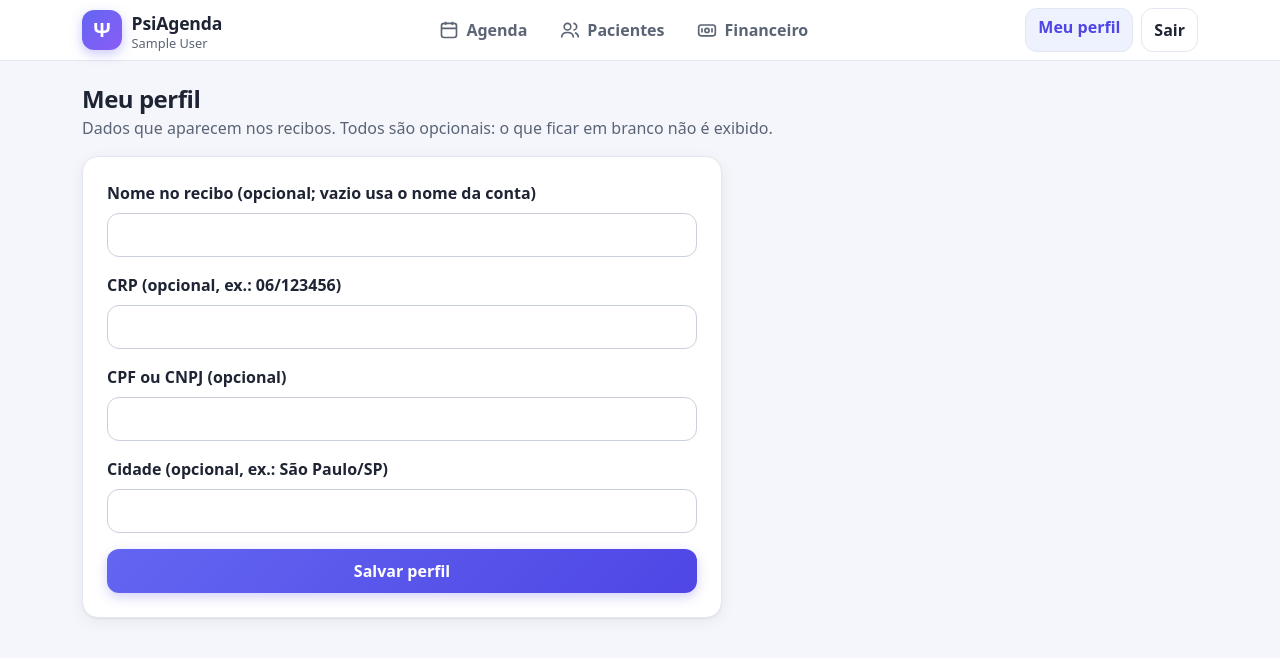
After one commit to MateusDePaulaJr/Agenda_psi, a Django app: page /perfil/ in a window 1280 px wide. The commit adds this page. Shown: the top 658 px of the page. Run offline with Django 5.2, Linux system fonts and the light colour scheme; the visitor is signed in with stand-in values (Sample User, id 1); data that the repository does not hold is empty; some libraries are stand-ins or nearby versions.

Commit message:
feat(financeiro): recibo imprimível, perfil profissional e exportação CSV
- Detalhe da sessão paga ganha o botão "Recibo": página pronta para
  imprimir com nome da psicóloga, paciente, data/horário e duração, valor
  no formato brasileiro (R$ 1.234,56), data e forma de pagamento, número
  (ano + id do pagamento), cidade/data e linha de assinatura. "Imprimir /
  Salvar PDF" usa window.print(), sem dependência de PDF no servidor.
- O recibo só mostra o necessário: nada de prontuário, observações ou
  telefone. Só a dona vê (404 para outra usuária); pagamento ainda não
  pago volta para a sessão com aviso.
- Novo modelo PerfilProfissional (nome no recibo, CRP, CPF/CNPJ e cidade,
  todos opcionais), editável em "Meu perfil" no topo; campo vazio não
  aparece no recibo. Migração 0007.
- Financeiro: "Exportar CSV" baixa financeiro-AAAA-MM.csv do mês escolhido
  (separador ';', vírgula decimal, UTF-8 com BOM para o Excel em
  português), com as mesmas sessões do resumo e só da usuária logada;
  nomes iniciados por =, +, - ou @ são protegidos contra fórmulas.
- "Imprimir" no resumo do mês e folha de estilo de impressão que esconde
  menu, botões e avisos.
- Filtro moeda para valores em R$ e validação do parâmetro ?mes (mês
  inválido volta para o mês atual).

```diff
--- a/web/core/admin.py
+++ b/web/core/admin.py
@@ -1,11 +1,11 @@
 from django.contrib import admin
 
 from .forms import AdminLoginForm
-from .models import Paciente, Pagamento, Prontuario, Sessao, TentativaLogin
+from .models import Paciente, Pagamento, PerfilProfissional, Prontuario, Sessao, TentativaLogin
 
 # O login do /admin/ também passa pelo bloqueio após 5 falhas (RNF01).
 admin.site.login_form = AdminLoginForm
-admin.site.register([Paciente, Sessao, Pagamento])
+admin.site.register([Paciente, Sessao, Pagamento, PerfilProfissional])
 
 
 @admin.register(Prontuario)
--- a/web/core/forms.py
+++ b/web/core/forms.py
@@ -6,7 +6,7 @@ from django.contrib.admin.forms import AdminAuthenticationForm
 from django.contrib.auth.forms import AuthenticationForm
 from django.utils import timezone
 
-from .models import Paciente, Pagamento, Prontuario
+from .models import Paciente, Pagamento, PerfilProfissional, Prontuario
 from .services import (
     MAX_SESSOES_SERIE,
     MIN_SESSOES_SERIE,
@@ -154,3 +154,20 @@ class ProntuarioForm(forms.ModelForm):
         fields = ["evolucao"]
         labels = {"evolucao": "Evolução da sessão (obrigatório)"}
         widgets = {"evolucao": forms.Textarea(attrs={"class": "form-control", "rows": 8})}
+
+
+class PerfilProfissionalForm(forms.ModelForm):
+    class Meta:
+        model = PerfilProfissional
+        fields = ["nome_exibicao", "crp", "documento", "cidade"]
+        labels = {
+            "nome_exibicao": "Nome no recibo (opcional; vazio usa o nome da conta)",
+            "crp": "CRP (opcional, ex.: 06/123456)",
+            "documento": "CPF ou CNPJ (opcional)",
+            "cidade": "Cidade (opcional, ex.: São Paulo/SP)",
+        }
+
+    def __init__(self, *args, **kwargs):
+        super().__init__(*args, **kwargs)
+        for campo in self.fields.values():
+            campo.widget.attrs["class"] = "form-control"
--- a/web/core/static/core/psiagenda.css
+++ b/web/core/static/core/psiagenda.css
@@ -115,3 +115,34 @@ a { color: var(--pa-primary); }
 .pa-login-bg { min-height: 100vh; display: grid; place-items: center; padding: 1.5rem;
   background: radial-gradient(1200px 600px at 10% -10%, #c7d2fe 0%, transparent 60%), radial-gradient(900px 500px at 110% 110%, #ddd6fe 0%, transparent 60%), var(--pa-bg); }
 .pa-login-card { width: 100%; max-width: 420px; }
+
+/* Recibo */
+.pa-recibo { max-width: 760px; margin: 0 auto; }
+.pa-recibo .pa-card-body { padding: 2rem; }
+.pa-recibo p { margin: 0; }
+.pa-recibo-topo { display: flex; justify-content: space-between; gap: 1rem; flex-wrap: wrap; padding-bottom: 1rem; border-bottom: 2px solid var(--pa-border); margin-bottom: 1.5rem; }
+.pa-recibo-nome { font-weight: 700; font-size: 1.15rem; }
+.pa-recibo-valor { font-size: 1.4rem; font-weight: 700; color: var(--pa-success); }
+.pa-recibo-texto { font-size: 1.05rem; line-height: 1.7; margin-bottom: 1rem !important; }
+.pa-recibo-dados { display: grid; grid-template-columns: max-content 1fr; gap: .25rem 1rem; margin-bottom: 1.5rem; }
+.pa-recibo-dados dt { font-weight: 600; }
+.pa-recibo-dados dd { margin: 0; }
+.pa-recibo-local { text-align: right; margin-bottom: 3.5rem !important; }
+.pa-recibo-assinatura { width: min(320px, 100%); margin: 0 auto; border-top: 1px solid var(--pa-text); padding-top: .4rem; text-align: center; }
+.pa-recibo-assinatura span, .pa-recibo-assinatura small { display: block; }
+.pa-btn-ghost.ativo { background: var(--pa-primary-soft); color: var(--pa-primary); }
+.pa-so-impressao { display: none; }
+
+/* Impressão (recibo e resumo do mês): só o conteúdo, sem menu nem botões */
+@media print {
+  @page { margin: 1.5cm; }
+  body { background: #fff; color: #000; }
+  .pa-topbar, .pa-nav, .pa-no-print, .pa-fab, .alert, .btn { display: none !important; }
+  .pa-so-impressao { display: block; }
+  main.pa-main { padding: 0 !important; max-width: none; }
+  .pa-card { box-shadow: none; border-color: #999; break-inside: avoid; }
+  .pa-recibo { border: 1px solid #000; }
+  .pa-kpi { border: 1px solid #999; }
+  .pa-badge { padding: 0; background: none !important; color: #000 !important; }
+  a { color: #000; text-decoration: none; }
+}
--- a/web/core/templates/core/base.html
+++ b/web/core/templates/core/base.html
@@ -25,7 +25,10 @@
       <a href="{% url 'financeiro' %}" class="{% if atual == 'financeiro' or 'pagamento' in atual %}ativo{% endif %}" {% if atual == 'financeiro' %}aria-current="page"{% endif %}>
         <svg viewBox="0 0 24 24" fill="none" stroke="currentColor" stroke-width="2" aria-hidden="true"><rect x="2" y="6" width="20" height="13" rx="3"/><circle cx="12" cy="12.5" r="2.5"/><path d="M6 10v5M18 10v5"/></svg>Financeiro</a>
     </nav>
-    <form method="post" action="{% url 'logout' %}">{% csrf_token %}<button class="btn pa-btn-ghost">Sair</button></form>
+    <div class="d-flex gap-2 align-items-center">
+      <a class="btn pa-btn-ghost{% if atual == 'perfil' %} ativo{% endif %}" href="{% url 'perfil' %}" {% if atual == 'perfil' %}aria-current="page"{% endif %}>Meu perfil</a>
+      <form method="post" action="{% url 'logout' %}">{% csrf_token %}<button class="btn pa-btn-ghost">Sair</button></form>
+    </div>
   </div>
 </header>
 {% endwith %}
--- /dev/null
+++ b/web/core/templates/core/perfil.html
@@ -0,0 +1,13 @@
+{% extends "core/base.html" %}
+{% block title %}Meu perfil – PsiAgenda{% endblock %}
+{% block content %}
+<h1 class="pa-page-title">Meu perfil</h1>
+<p class="pa-subtitle">Dados que aparecem nos recibos. Todos são opcionais: o que ficar em branco não é exibido.</p>
+<div class="pa-card mt-3" style="max-width:640px"><div class="pa-card-body p-4">
+<form method="post" novalidate>
+  {% csrf_token %}
+  {% include "core/form_campos.html" %}
+  <button class="btn btn-primary w-100">Salvar perfil</button>
+</form>
+</div></div>
+{% endblock %}
--- a/web/core/templates/core/sessao_detalhe.html
+++ b/web/core/templates/core/sessao_detalhe.html
@@ -15,13 +15,14 @@
     {% if posicao_serie %}
     <dt class="col-5">Recorrência</dt><dd class="col-7"><span class="pa-badge pa-badge-serie">↻ Sessão {{ posicao_serie.0 }} de {{ posicao_serie.1 }} da série</span></dd>
     {% endif %}
-    <dt class="col-5">Valor</dt><dd class="col-7">R$ {{ sessao.pagamento.valor }}</dd>
+    <dt class="col-5">Valor</dt><dd class="col-7">{{ sessao.pagamento.valor|moeda }}</dd>
     <dt class="col-5">Pagamento</dt><dd class="col-7">
       {% if sessao.pagamento.status == 'pago' %}<span class="pa-badge pa-badge-pago">✔ Pago</span>{% else %}<span class="pa-badge pa-badge-receber">⏱ A receber</span>{% endif %}</dd>
   </dl>
 </div></div>
 <div class="d-flex gap-2 flex-wrap mt-3">
   {% if sessao.pagamento.status == 'a_receber' and sessao.status != 'cancelada' %}<a class="btn btn-success" href="{% url 'pagamento_registrar' sessao.pk %}">✔ Marcar como pago</a>{% endif %}
+  {% if sessao.pagamento.status == 'pago' %}<a class="btn btn-outline-primary" href="{% url 'recibo' sessao.pk %}">🧾 Recibo</a>{% endif %}
   {% if sessao.status != 'cancelada' %}<a class="btn btn-outline-primary" href="{% url 'prontuario_registrar' sessao.pk %}">📝 Prontuário</a>{% endif %}
   <a class="btn btn-primary" href="{% url 'sessao_nova' %}">Agendar outra</a>
   {% if sessao.status == 'agendada' %}
--- a/web/core/urls.py
+++ b/web/core/urls.py
@@ -14,9 +14,12 @@ urlpatterns = [
     path("sessoes/<int:pk>/cancelar/", views.sessao_cancelar, name="sessao_cancelar"),
     path("sessoes/<int:pk>/cancelar-serie/", views.sessao_cancelar_serie, name="sessao_cancelar_serie"),
     path("sessoes/<int:pk>/pagamento/", views.pagamento_registrar, name="pagamento_registrar"),
+    path("sessoes/<int:pk>/recibo/", views.recibo, name="recibo"),
     path("sessoes/<int:pk>/prontuario/", views.prontuario_registrar, name="prontuario_registrar"),
     path("pacientes/<int:pk>/historico/", views.paciente_historico, name="paciente_historico"),
     path("financeiro/", views.financeiro, name="financeiro"),
+    path("financeiro/exportar.csv", views.financeiro_csv, name="financeiro_csv"),
+    path("perfil/", views.perfil, name="perfil"),
     path("pacientes/", views.pacientes, name="pacientes"),
     path("pacientes/novo/", views.paciente_form, name="paciente_novo"),
     path("pacientes/<int:pk>/editar/", views.paciente_form, name="paciente_editar"),
--- a/web/core/views.py
+++ b/web/core/views.py
@@ -4,7 +4,7 @@ import time
 
 from django.contrib import messages
 from django.db import connection
-from django.http import JsonResponse
+from django.http import HttpResponse, JsonResponse
 from django.contrib.auth.decorators import login_required
 from django.shortcuts import get_object_or_404, redirect, render
 from django.urls import reverse
@@ -14,8 +14,8 @@ from decimal import Decimal
 
 from django.db.models import Sum
 
-from .forms import PacienteForm, PagamentoForm, ProntuarioForm, SessaoForm
-from .models import Paciente, Pagamento, Prontuario, Sessao
+from .forms import PacienteForm, PagamentoForm, PerfilProfissionalForm, ProntuarioForm, SessaoForm
+from .models import Paciente, Pagamento, PerfilProfissional, Prontuario, Sessao
 from .services import (
     REPETICOES,
     HorarioOcupado,
@@ -23,7 +23,9 @@ from .services import (
     agendar_serie,
     agendar_sessao,
     cancelar_serie_a_partir_de,
+    gerar_csv_financeiro,
     horarios_livres,
+    numero_recibo,
 )
 
 
@@ -167,17 +169,30 @@ def pagamento_registrar(request, pk):
     return render(request, "core/pagamento_form.html", {"form": form, "pagamento": pagamento})
 
 
+def _mes_selecionado(request):
+    """Lê ?mes=AAAA-M (ou AAAA-MM); valor ausente ou inválido vira o mês atual."""
+    hoje = timezone.localdate()
+    try:
+        ano, mes = map(int, request.GET.get("mes", "").split("-"))
+        if not (1 <= mes <= 12 and 1 <= ano <= 9999):
+            raise ValueError
+    except ValueError:
+        ano, mes = hoje.year, hoje.month
+    return ano, mes
+
+
+def _pagamentos_do_mes(usuario, ano, mes):
+    """Pagamentos das sessões do mês (exceto canceladas), só da usuária logada."""
+    return Pagamento.objects.filter(
+        sessao__paciente__usuario=usuario, sessao__inicio__year=ano, sessao__inicio__month=mes
+    ).exclude(sessao__status=Sessao.CANCELADA).select_related("sessao__paciente")
+
+
 @login_required
 def financeiro(request):
     """Resumo mensal: total recebido, a receber e pacientes em aberto (RF07)."""
-    hoje = timezone.localdate()
-    try:
-        ano, mes = map(int, request.GET.get("mes", f"{hoje.year}-{hoje.month}").split("-"))
-    except ValueError:
-        ano, mes = hoje.year, hoje.month
-    pagamentos = Pagamento.objects.filter(
-        sessao__paciente__usuario=request.user, sessao__inicio__year=ano, sessao__inicio__month=mes
-    ).exclude(sessao__status=Sessao.CANCELADA).select_related("sessao__paciente")
+    ano, mes = _mes_selecionado(request)
+    pagamentos = _pagamentos_do_mes(request.user, ano, mes)
     recebido = pagamentos.filter(status=Pagamento.PAGO).aggregate(t=Sum("valor"))["t"] or Decimal("0")
     pendentes = pagamentos.filter(status=Pagamento.A_RECEBER)
     a_receber = pendentes.aggregate(t=Sum("valor"))["t"] or Decimal("0")
@@ -186,6 +201,50 @@ def financeiro(request):
         "ano": ano, "mes": mes, "recebido": recebido, "a_receber": a_receber,
         "em_aberto": em_aberto, "pendentes": pendentes.order_by("sessao__inicio"),
     })
+
+
+@login_required
+def financeiro_csv(request):
+    """Exporta as sessões do mês em CSV para abrir no Excel (financeiro-AAAA-MM.csv)."""
+    ano, mes = _mes_selecionado(request)
+    pagamentos = _pagamentos_do_mes(request.user, ano, mes).order_by("sessao__inicio", "pk")
+    resposta = HttpResponse(gerar_csv_financeiro(pagamentos), content_type="text/csv; charset=utf-8")
+    resposta["Content-Disposition"] = f'attachment; filename="financeiro-{ano:04d}-{mes:02d}.csv"'
+    return resposta
+
+
+@login_required
+def recibo(request, pk):
+    """Recibo imprimível de uma sessão paga (o navegador salva em PDF).
+
+    Mostra só o necessário para um recibo: nada do prontuário nem observações.
+    """
+    pagamento = get_object_or_404(
+        Pagamento.objects.select_related("sessao__paciente"), sessao__pk=pk, sessao__paciente__usuario=request.user
+    )
+    if pagamento.status != Pagamento.PAGO:
+        messages.error(request, "O recibo só fica disponível depois que o pagamento é registrado como pago.")
+        return redirect("sessao_detalhe", pk=pk)
+    perfil = PerfilProfissional.objects.filter(usuario=request.user).first()
+    nome = (perfil and perfil.nome_exibicao) or request.user.get_full_name() or request.user.username
+    return render(request, "core/recibo.html", {
+        "pagamento": pagamento, "sessao": pagamento.sessao, "perfil": perfil, "profissional": nome,
+        "numero": numero_recibo(pagamento), "emitido_em": timezone.localdate(),
+    })
+
+
+@login_required
+def perfil(request):
+    """Meu perfil: dados opcionais que aparecem no recibo (nome, CRP, CPF/CNPJ, cidade)."""
+    atual = PerfilProfissional.objects.filter(usuario=request.user).first()
+    form = PerfilProfissionalForm(request.POST or None, instance=atual)
+    if request.method == "POST" and form.is_valid():
+        novo = form.save(commit=False)
+        novo.usuario = request.user
+        novo.save()
+        messages.success(request, "Perfil salvo.")
+        return redirect("perfil")
+    return render(request, "core/perfil.html", {"form": form})
 
 
 @login_required
```
Also changed, not shown: web/core/models.py (+18 -0 lines), web/core/services.py (+51 -0 lines), web/core/templates/core/financeiro.html (+14 -9 lines), web/core/templates/core/recibo.html (added, +40 -0 lines), web/core/templatetags/psiagenda.py (+8 -0 lines), web/core/migrations/0007_perfil_profissional.py (added).
